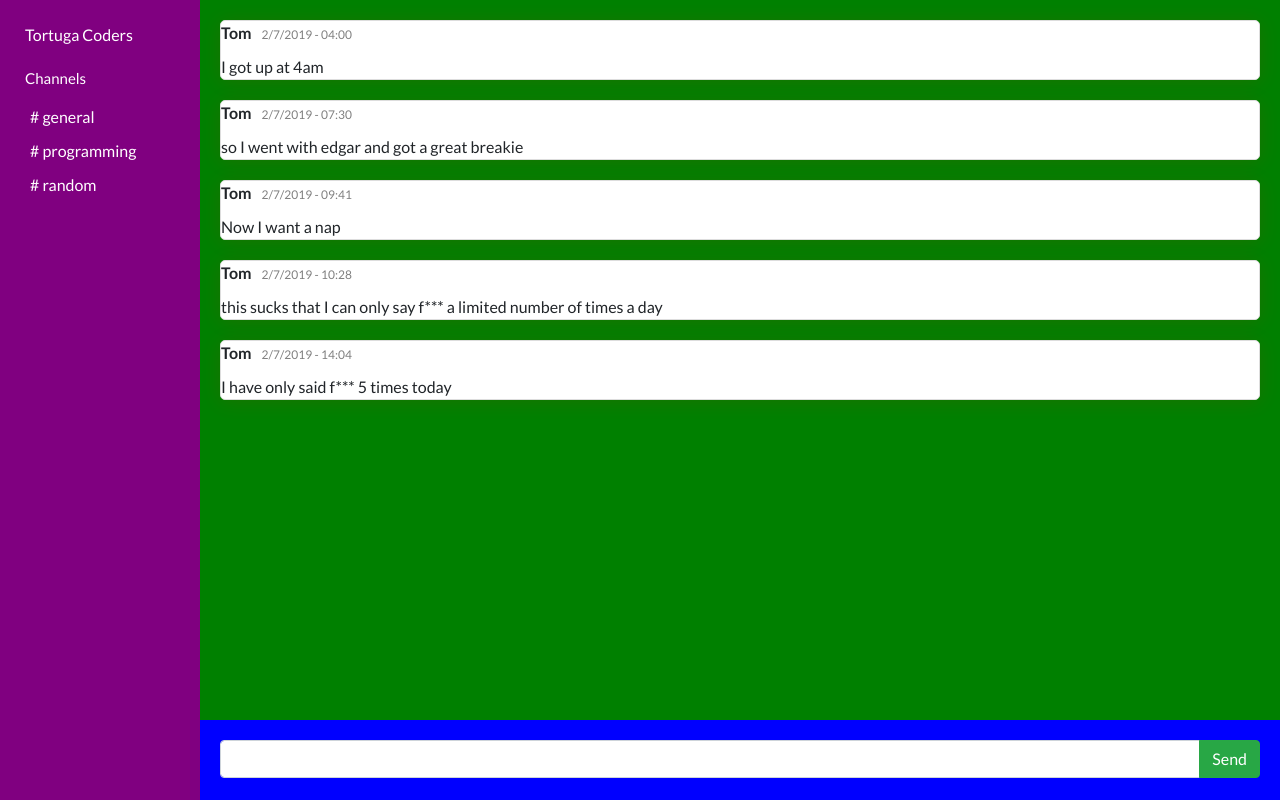
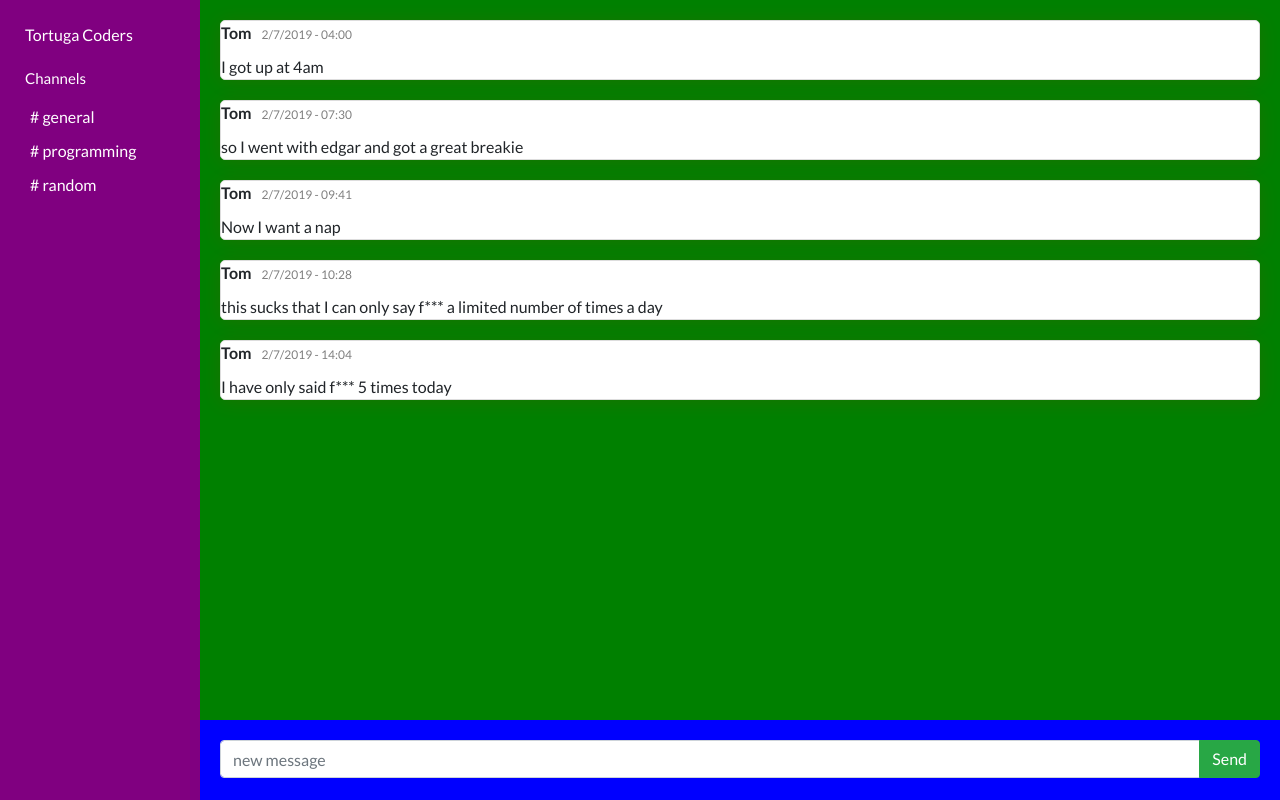
Before and after one commit to tjbecker8/slack-clone, a React (Create React App) app in the folder slack-react/: page / in a window 1280 px wide. Built offline with nearby package versions, Linux system fonts and the light colour scheme.

Commit message:
added submit input on new message

```diff
--- a/slack-react/src/Content.js
+++ b/slack-react/src/Content.js
@@ -38,6 +38,7 @@ class Content extends Component {
 		]
 	}
 	//functions
+
 	//render
 	render() {
 		return (
--- a/slack-react/src/NewMessage.js
+++ b/slack-react/src/NewMessage.js
@@ -4,18 +4,22 @@ class NewMessage extends Component {
 	//data
 
 	//functions
+	createMessage = (e) => {
+		e.preventDefault()
+		console.log('HELLO')
+	}
 	//render
 	render() {
 		return (
 			<div id="new-messages">
-
-				<div className="input-group mb-3">
-					<input type="text" className="form-control" />
-					<div className="input-group-append">
-						<button className="btn btn-success" type="submit" >Send</button>
+				<form onSubmit= {(e) => this.createMessage(e)}>
+					<div className="input-group mb-3">
+						<input type="text" className="form-control" placeholder="new message" />
+						<div className="input-group-append">
+							<button className="btn btn-success" type="submit" >Send</button>
+						</div>
 					</div>
-				</div>
-
+				</form>
 			</div>
 
 
```
